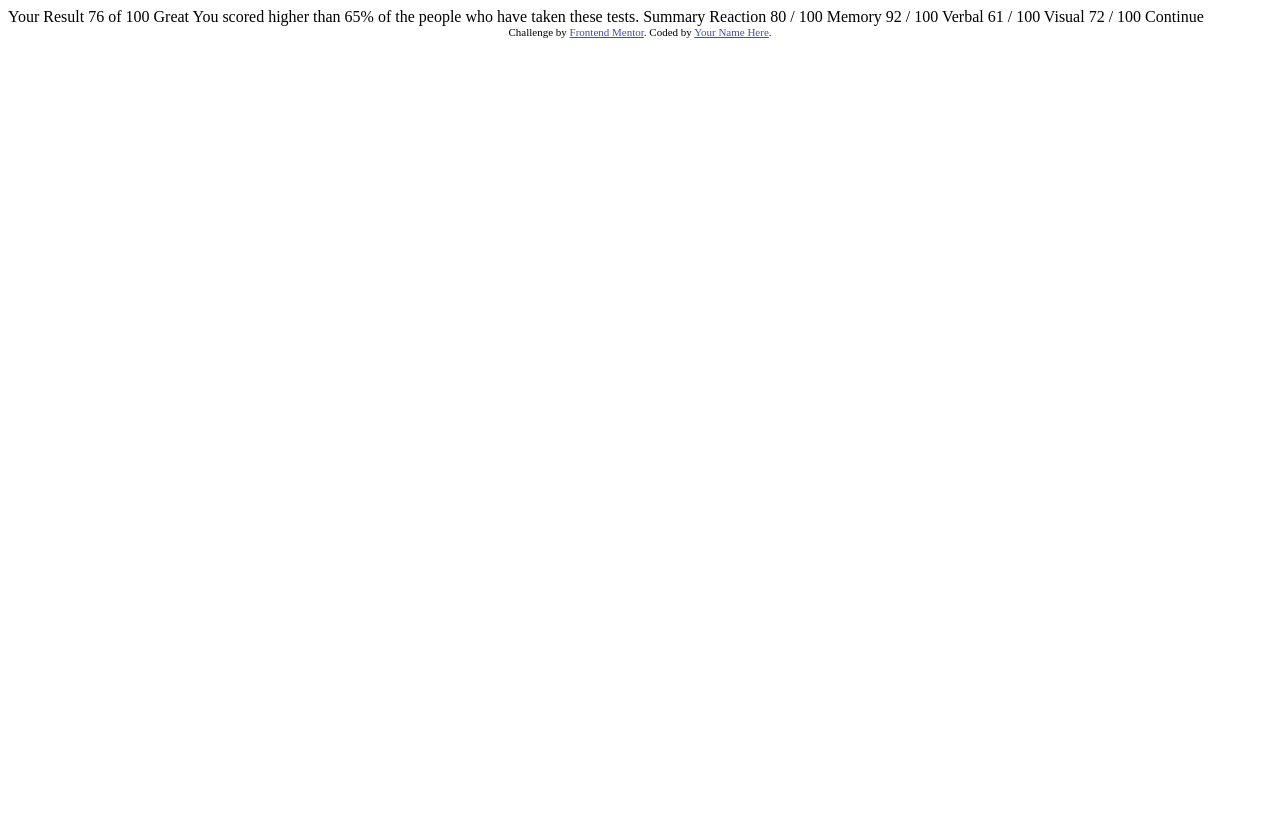
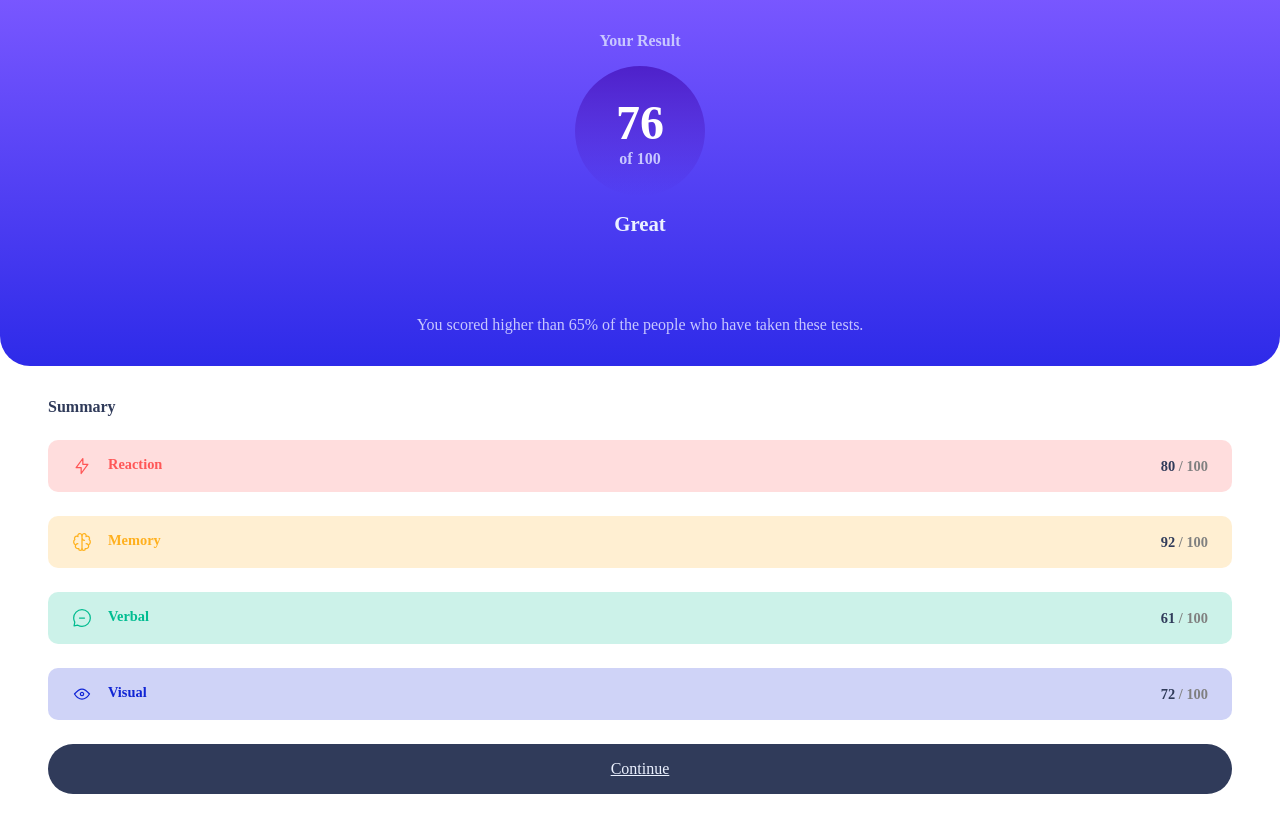
Before and after one commit to Joyceline-Muthoni/conclusion, a plain HTML site: page index.html in a window 1280 px wide. Before the commit the page ends 800 px from the top, so only its background shows below. Drawn offline with Linux system fonts and the light colour scheme.

Commit message:
first commit

```diff
--- a/index.html
+++ b/index.html
@@ -1,47 +1,81 @@
 <!DOCTYPE html>
 <html lang="en">
+
 <head>
   <meta charset="UTF-8">
-  <meta name="viewport" content="width=device-width, initial-scale=1.0"> <!-- displays site properly based on user's device -->
+  <meta name="viewport" content="width=device-width, initial-scale=1.0">
+  <link rel="icon" type="image/png" sizes="32x32" href="./assets/images/favicon-32x32.png">
+  <title>Frontend Mentor | Results summary component</title>
+  <link rel="stylesheet" href="./style.css">
+</head>
 
-  <link rel="icon" type="image/png" sizes="32x32" href="./assets/images/favicon-32x32.png">
-
-  <title>Frontend Mentor | Results summary component</title>
-
-  <!-- Feel free to remove these styles or customise in your own stylesheet 👍 -->
-  <style>
-    .attribution { font-size: 11px; text-align: center; }
-    .attribution a { color: hsl(228, 45%, 44%); }
-  </style>
-</head>
 <body>
 
-  Your Result
-  76
-  of 100
+  <main>
+    <div class="card">
 
-  Great
-  You scored higher than 65% of the people who have taken these tests.
+      <div class="card-header">
 
-  Summary
+        <h1 class="card-your-result">Your Result</h1>
 
-  Reaction
-  80 / 100
+        <div class="card-header-score-container">
 
-  Memory
-  92 / 100
+          <h2 class="card-header-accumulated-score">76</h2>
+          <span class="card-header-total-score">of 100</span>
 
-  Verbal
-  61 / 100
+        </div>
 
-  Visual
-  72 / 100
+        <h3 class="card-header-feedback">Great</h3>
 
-  Continue
+        <p class="card-header-feedback-description">
+          You scored higher than 65% of the people who have taken these tests.
+        </p>
 
-  <div class="attribution">
-    Challenge by <a href="https://www.frontendmentor.io?ref=challenge" target="_blank">Frontend Mentor</a>.
-    Coded by <a href="#">Your Name Here</a>.
-  </div>
+      </div>
+
+      <div class="card-description">
+
+        <h4 class="card-description-title">Summary</h4>
+
+        <div class="card-description-item">
+          <div class="card-description-head-holder">
+            <img src="./assets/images/icon-reaction.svg" alt="">
+            <h5 class="card-description-item-name"> Reaction</h5>
+          </div>
+          <span class="card-description-item-score"><span class="score"> 80</span> / 100</span>
+        </div>
+
+        <div class="card-description-item">
+          <div class="card-description-head-holder">
+            <img src="./assets/images/icon-memory.svg" alt="">
+            <h5 class="card-description-item-name"> Memory</h5>
+          </div>
+          <span class="card-description-item-score"><span class="score"> 92</span> / 100</span>
+        </div>
+
+        <div class="card-description-item">
+          <div class="card-description-head-holder">
+            <img src="./assets/images/icon-verbal.svg" alt="">
+            <h5 class="card-description-item-name"> Verbal</h5>
+          </div>
+          <span class="card-description-item-score"><span class="score"> 61</span> / 100</span>
+        </div>
+
+        <div class="card-description-item">
+          <div class="card-description-head-holder">
+            <img src="./assets/images/icon-visual.svg" alt="">
+            <h5 class="card-description-item-name"> Visual</h5>
+          </div>
+          <span class="card-description-item-score"><span class="score"> 72</span> / 100</span>
+        </div>
+
+        <a class="card-description-button" href="#">Continue</a>
+
+      </div>
+
+    </div>
+  </main>
+
 </body>
+
 </html>
--- /dev/null
+++ b/style.css
@@ -0,0 +1,138 @@
+
+  *{
+  margin: 0;
+  padding: 0;
+  box-sizing: border-box;
+  transition: all 200ms;
+}
+
+body{
+  max-width: 100%;
+  min-height: 100vh;
+
+}
+.a{text-decoration:none;}
+.card{
+  display: flex;
+  flex-direction:column;
+  background-color: white;
+}
+.card-header{
+  display: flex;
+  flex-direction: column;
+  align-items: center;
+  background: linear-gradient(
+    to bottom,
+    hsl(252, 100%, 67%),
+    hsl(241, 81%, 54%)
+  );
+  border-radius: 0 0 30px 30px;
+  padding: 2rem 3rem;
+
+}
+
+.card-your-result{
+  color: hsl(241, 100%, 89%);
+  font-size: 1rem;
+}
+.card-header-score-container{
+  display: flex;
+  flex-direction: column;
+  align-items: center;
+  justify-content: center;
+
+  width:130px;
+  height: 130px;
+  background: linear-gradient(to bottom, hsla(256, 72%, 46%, 1),hsla(241, 72%, 46%, 0));
+  border-radius: 50%;
+  margin: 1rem;
+}
+.card-header-accumulated-score{
+  font-size: 3rem;
+  color: white;
+}
+.card-header-total-score{
+  color: hsl(241, 100%, 89%);
+  font-weight: bold;
+  opacity: 7;
+}
+.card-header-feedback-description{
+  font-weight: 500;
+  color: hsl(241, 100%, 89%);
+  text-align:center;
+}
+.card-header-feedback{
+  color:hsl(221, 100%, 96%);
+  font-size: 1.3rem;
+  margin-bottom: 5rem;
+}
+.card-description{display: flex;
+  flex-direction:column;
+gap:1.5rem;
+padding: 2rem 3rem;}
+
+.card-description-title{color: hsl(224, 30%, 27%);
+  font-size: 1rem;
+}
+.card-description-item{display:flex;
+align-items:center;
+justify-content:space-between;
+padding:1rem 1.5rem;
+border-radius:10px;}
+
+.card-description-head-holder{
+  display: flex;
+  gap: 1rem;
+}
+
+.card-description-item:nth-of-type(1){
+  color: hsl(0, 100%, 67%);
+  background-color: hsla(0, 100%, 67%, .2);
+}
+
+.card-description-item:nth-of-type(2){
+  color: hsl(39, 100%, 56%);
+  background-color: hsla(39, 100%, 56%, .2);
+}
+
+.card-description-item:nth-of-type(3){
+  color: hsl(166, 100%, 37%);
+  background-color: hsla(166, 100%, 37%, .2);
+}
+
+.card-description-item:nth-of-type(4){
+  color: hsl(234, 85%, 45%);
+  background-color: hsla(234, 85%, 45%, .2);
+}
+
+.card-description-item-name{
+  font-size: .9rem;
+}
+
+.card-description-item-score{
+  font-weight: bolder;
+  color: grey;
+  font-size: .9rem;
+}
+
+.card-description-item-score .score{
+  color: hsl(224, 30%, 27%);
+}
+
+.card-description-button{
+  color: hsl(221, 100%, 96%);
+  background-color: hsl(224, 30%, 27%);
+  border-radius: 30px;
+  text-align: center;
+  padding-block: 1rem;
+  font-weight: 500;
+
+}
+
+.card-description-button:hover,
+.card-description-button:active{
+  background-color: hsl(224, 30%, 27%);
+  background-image: linear-gradient(to bottom, hsl(252, 100%, 67%), hsl(241, 81%, 54%));
+  cursor: pointer;
+
+}
```
Also changed, not shown: 1 other file.
